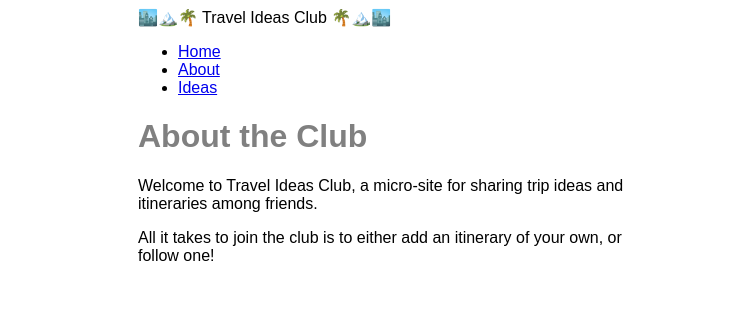
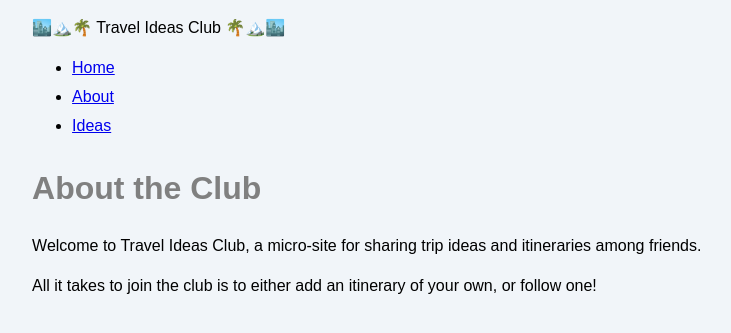
Before and after one commit to mbcrosier/gatsby-site, a Gatsby site: page /about in a window 1280 px wide. Shown: the whole page, without its empty margins (252-983 px from the left). Built offline with nearby package versions, Linux system fonts and the light colour scheme; Gatsby itself is replaced by a stand-in of ours.

Commit message:
improve styling slightly

```diff
--- a/src/components/layout.js
+++ b/src/components/layout.js
@@ -8,6 +8,7 @@
     staticImage,
     siteTitle
 } from './layout.module.css'
+import '../styles/global.css'
 import { Link, useStaticQuery, graphql } from 'gatsby'
 
 const Layout = ({ pageTitle, children }) => {
--- a/src/components/layout.module.css
+++ b/src/components/layout.module.css
@@ -1,7 +1,6 @@
 .container {
     margin: auto;
-    max-width: 500px;
-    font-family: sans-serif;
+    max-width: 800px;
 }
 
 .heading {
--- /dev/null
+++ b/src/styles/global.css
@@ -0,0 +1,16 @@
+html {
+    background-color: #f1f5f9;
+  }
+
+  body {
+    margin: 0 auto;
+    width: 100%;
+    max-width: 80ch;
+    padding: 1rem;
+    line-height: 1.5;
+    font-family: sans-serif;
+  }
+
+  li{
+    padding-bottom: 5px;
+  }
```
